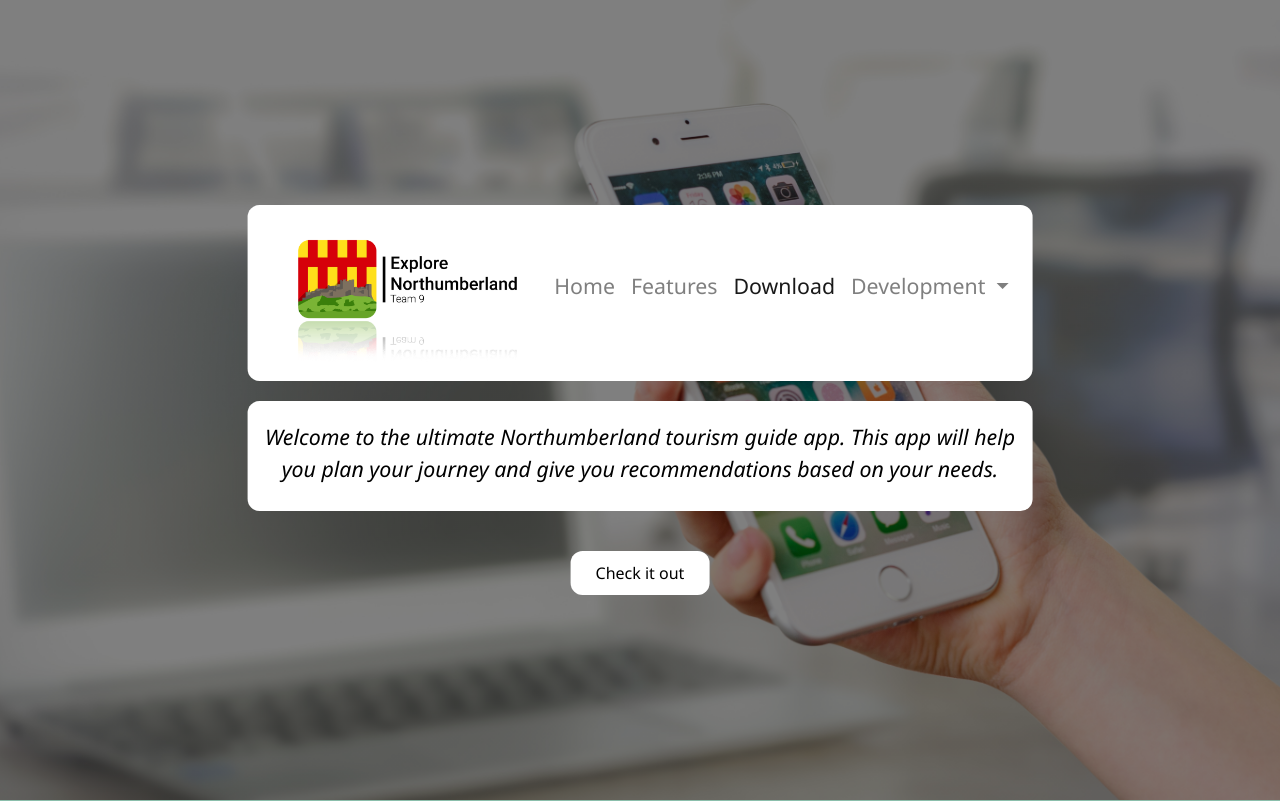
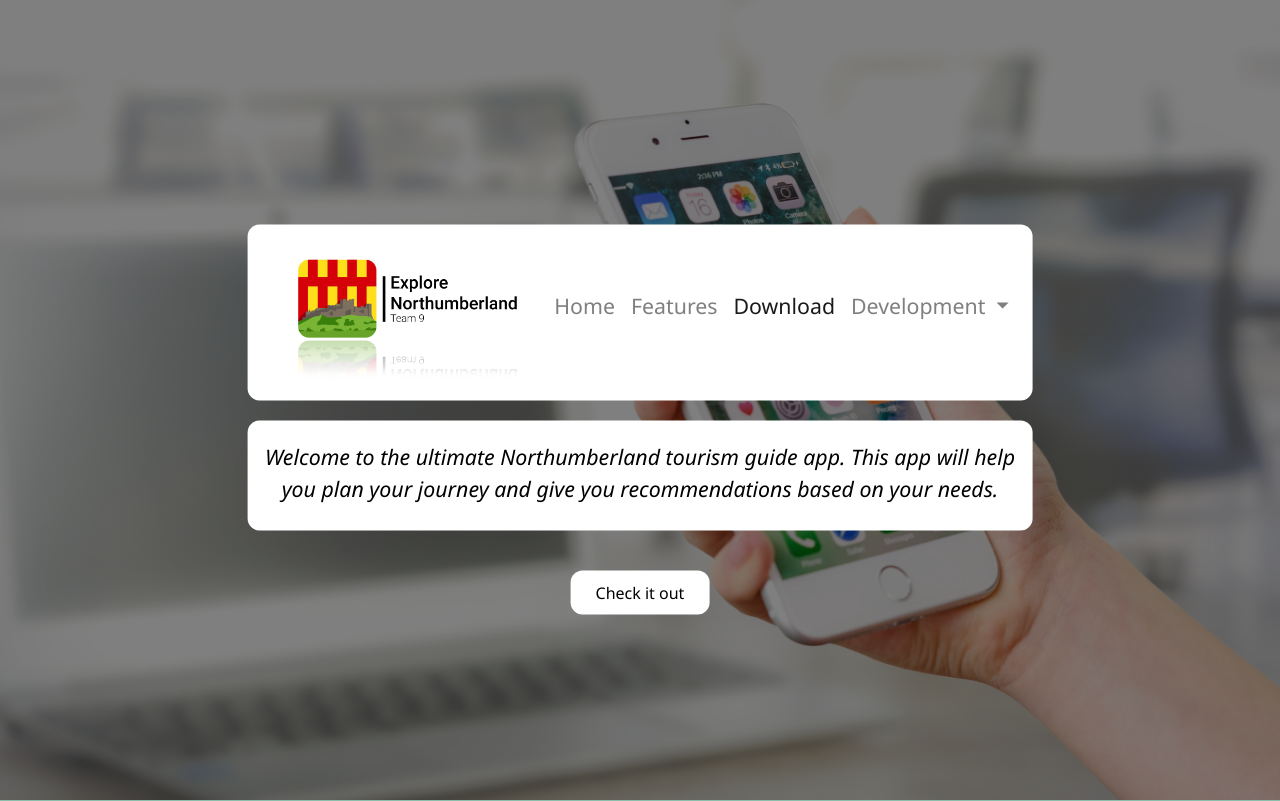
Before and after one commit to ncl-compSci-Team9-2018/Explore-Northumberland, a PHP site: page / in a window 1280 px wide. Shown: the top 801 px of the page. Run offline with PHP 8.4, Linux system fonts and the light colour scheme; some libraries are stand-ins or nearby versions.

Commit message:
Update style.css

```diff
--- a/FINAL APP WEBSITE/styles/style.css
+++ b/FINAL APP WEBSITE/styles/style.css
@@ -15,11 +15,12 @@ body, html {
 }
 
 .hero-text {
+  min-width: 450px;
   text-align: center;
   position: absolute;
   top: 50%;
   left: 50%;
-  transform: translate(-50%, -50%);
+  transform: translate(-50%, -45%);
   font-weight: 200;
 }
 
```
